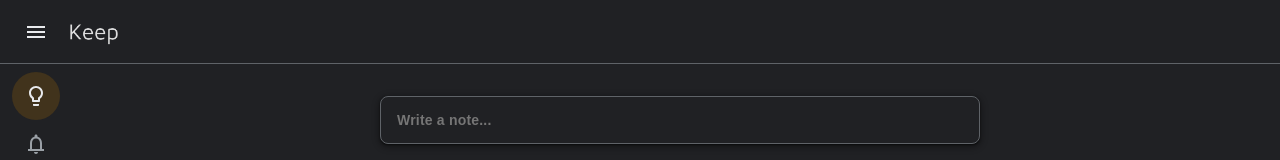
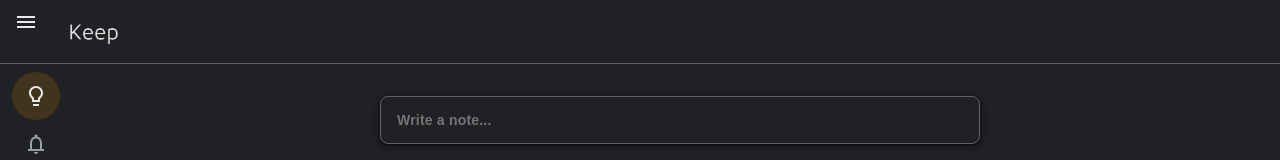
Before and after one commit to KyLoc20/keep-practice, a Vue app: page / in a window 1280 px wide. Shown: the top 160 px of the page. Built offline with nearby package versions, Linux system fonts and the light colour scheme; a web font is replaced by a local one.

Commit message:
[IconButton] rewrite

```diff
--- a/src/App.vue
+++ b/src/App.vue
@@ -7,6 +7,7 @@
             <icon-button
               color="plain"
               icon="menu"
+              :iconSize="24"
               iconColor="#e8eaed"
               @click="handleOpenMenu"
             ></icon-button>
@@ -49,15 +50,17 @@
           <section class="control-context" v-if="isInputFocused">
             <section class="tool-context">
               <icon-button
-                color="plain"
                 size="sm"
                 icon="label"
+                hoverColor="rgba(232,234,237,0.08)"
                 iconColor="#9aa0a6"
+                disabled
               ></icon-button>
               <icon-button
-                color="plain"
                 size="sm"
                 icon="palette"
+                :iconSize="16"
+                 hoverColor="rgba(232,234,237,0.08)"
                 iconColor="#9aa0a6"
               ></icon-button>
             </section>
@@ -85,7 +88,7 @@
 <script>
 import AppBar from "./local/components/AppBar";
 import Vnote from "./local/components/Note";
-import IconButton from "./components/Button/IconButton";
+import IconButton from "./components/Button/IconButton2";
 import Icon from "./components/Icon/Icon";
 import { NoteManager, Note } from "./local/controller/note";
 export default {
@@ -191,6 +194,10 @@
     }
     .navigation-menu {
       margin: 0 4px;
+      .icon-button{
+        width:48px;
+        height:48px;
+      }
     }
     .logo {
       width: 60px;
@@ -311,16 +318,16 @@
             align-items: center;
             .icon-button {
               margin: 0 8px;
-              &:hover {
-                /deep/ .icon {
-                  fill: #e8eaed !important;
-                }
-              }
+              // &:hover {
+              //   /deep/ .icon {
+              //     fill: #e8eaed !important;
+              //   }
+              // }
 
-              /deep/ button {
-                //todo IconButton prop missing
-                padding: 7px;
-              }
+              // /deep/ button {
+              //   //todo IconButton prop missing
+              //   padding: 7px;
+              // }
             }
           }
           .action-context {
--- a/src/components/Button/Button.vue
+++ b/src/components/Button/Button.vue
@@ -292,7 +292,7 @@
   }
 }
 .iconed-btn {
-  box-shadow: none;
+
   background: transparent;
   &.default-btn {
     color: rgba(0, 0, 0, 0.54);
--- /dev/null
+++ b/src/components/Button/IconButton2 copy.vue
@@ -0,0 +1,116 @@
+<template>
+  <section class="icon-button" :class="classIconButton">
+    <vbutton
+      variant="iconed"
+      :color="color"
+      :rippleFixed="true"
+      :disabled="disabled"
+      @click="handleButtonClick('button', $event)"
+    >
+      <icon
+        :size="size"
+        :name="icon?icon:ariaLabel"
+        :color="iconColor"
+        :badge="badge | badgeAdder('md', this.badgeColor, this.badgeVisible)"
+      ></icon>
+    </vbutton>
+  </section>
+</template>
+<script>
+import Vbutton from "./Button";
+import Icon from "../../components/Icon/Icon";
+export default {
+  name: "IconButton",
+  components: { Vbutton, Icon },
+  mixins: [],
+  filters: {
+    badgeAdder(content, size, color, visible) {
+      if (content === undefined) return undefined;
+      else
+        return {
+          content,
+          size,
+          color: color ? color : "secondary",
+          visible: visible === undefined ? true : visible,
+        };
+    },
+  },
+  props: {
+    color: {
+      default: "default",
+      validator: (v) => {
+        return ["plain", "default", "primary", "secondary"].indexOf(v) !== -1;
+      },
+    },
+    size: {
+      default: "md",
+      validator: (v) => {
+        return ["sm", "md", "lg"].indexOf(v) !== -1;
+      },
+    },
+    icon: {
+      type: String,
+    },
+    iconColor: {
+      type: String,
+    },
+    //alias ariaLabel
+    ariaLabel: {
+      type: String,
+    },
+    disabled: {
+      default: false,
+      type: Boolean,
+    },
+    badge: {
+      required: false,
+      type: Number,
+    },
+    badgeColor: {
+      required: false,
+      type: String,
+    },
+    badgeVisible: {
+      default: true,
+      type: Boolean,
+    },
+  },
+  data() {
+    return {
+      isActive: !this.disabled,
+    };
+  },
+  computed: {
+    classIconButton() {
+      return this.disabled
+        ? " disabled"
+        : this.color + (this.isFlat ? " flat" : "");
+    },
+  },
+  methods: {
+    handleButtonClick(e) {
+      if (!this.isActive) return;
+      console.log("Inner Icon onButtonClick");
+      this.$emit("click", e);
+    },
+  },
+};
+</script>
+<style lang="less" scoped>
+.icon-button {
+  display: flex;
+  flex-direction: column;
+  justify-content: center;
+  align-items: center;
+  button {
+    user-select: none;
+    width: inherit;
+    height: inherit;
+    border-radius: 50%;
+    box-shadow: none;
+    //todo padding and size need to be specified
+    //size 44 48 60
+    padding: 12px;
+  }
+}
+</style>
--- /dev/null
+++ b/src/components/Button/IconButton2.vue
@@ -0,0 +1,198 @@
+<template>
+  <section class="icon-button" :class="disabled ? 'disabled' : ''">
+    <button
+      @click="handleButtonClick"
+      @mouseenter="handleHoverEnter"
+      @mouseleave="handleHoverLeave"
+      :style="mainBgColor"
+    >
+      <icon
+        :size="iconSize ? iconSize : size"
+        :name="icon ? icon : ariaLabel"
+        :color="iconFillColor"
+      ></icon>
+    </button>
+  </section>
+</template>
+<script>
+import Icon from "../../components/Icon/Icon";
+import Rippleable from "../../mixins/rippleable";
+import { requireOneOf, requirePositiveNumber } from "../common/validator";
+const propSize = {
+  default: "md",
+  validator: (v) => {
+    return [
+      requireOneOf(["sm", "md", "lg"]),
+      requirePositiveNumber(),
+    ].some((test) => test(v));
+  },
+};
+const ColorThemeMap = {
+  primary: {
+    main: [0, 0, 0, 0],
+    focus: [25, 118, 210, 0.04], //on hover or select
+    icon: [25, 118, 210, 0.8],
+    ripple: [25, 118, 210, 0.3],
+  },
+  secondary: {
+    main: [0, 0, 0, 0],
+    focus: [220, 0, 78, 0.04], //on hover or select
+    icon: [220, 0, 78, 0.8],
+    ripple: [220, 0, 78, 0.3],
+  },
+  default: {
+    main: [0, 0, 0, 0],
+    focus: [0, 0, 0, 0.04], //on hover or select
+    icon: [0, 0, 0, 0.54],
+    ripple: [0, 0, 0, 0.3],
+  },
+  plain: {
+    main: [0, 0, 0, 0],
+    focus: [232, 234, 237, 0.08], //on hover or select
+    icon: [255, 255, 255, 1],
+    ripple: [255, 255, 255, 0.3],
+  },
+};
+export default {
+  name: "IconButton",
+  components: { Icon },
+  mixins: [Rippleable],
+  props: {
+    color: {
+      default: "default",
+      validator: (v) => {
+        return ["plain", "default", "primary", "secondary"].indexOf(v) !== -1;
+      },
+    },
+    icon: {
+      type: String,
+    },
+    //alias iconSize
+    size: propSize,
+    iconSize: propSize,
+    disabled: {
+      default: false,
+      type: Boolean,
+    },
+    hoverColor:{
+       type: String,
+      required: false,
+    },
+    iconColor: {
+      type: String,
+      required: false,
+    },
+    rippleColor: {
+      type: String,
+      required: false,
+    },
+    //todo to implement apis below
+    //alias icon
+    ariaLabel: {
+      type: String,
+    },
+    badge: {
+      required: false,
+      type: Number,
+    },
+    badgeColor: {
+      required: false,
+      type: String,
+    },
+    badgeVisible: {
+      default: true,
+      type: Boolean,
+    },
+  },
+  data() {
+    return {
+      isActive: !this.disabled,
+      isHovering: false,
+    };
+  },
+  computed: {
+    mainBgColor() {
+      //todo disabled
+      if (this.isHovering)
+        return {
+          background: this.hoverColor||this.getColorFromTheme(this.color, "focus"),
+        };
+      else {
+        return {
+          background: "transparent",
+        };
+      }
+    },
+    iconFillColor() {
+      return this.iconColor || this.getColorFromTheme(this.color, "icon");
+    },
+    rippleRenderColor() {
+      return this.rippleColor || this.getColorFromTheme(this.color, "ripple");
+    },
+  },
+  methods: {
+    getColorFromTheme(theme, type) {
+      let colorSet = ColorThemeMap[theme] || ColorThemeMap["default"];
+      let rgba = colorSet[type];
+      if (!rgba) throw Error(`Not Found the ${type}-color of ${theme}`);
+      return this.parseColor(rgba);
+    },
+    parseColor(inputColorArray, alpha) {
+      let arr = [...inputColorArray];
+      if (alpha) arr[3] = alpha;
+      return `rgba(${arr[0]},${arr[1]},${arr[2]},${arr[3]})`;
+    },
+    handleButtonClick(e) {
+      if (!this.isActive) return;
+      console.log("Inner Icon onButtonClick");
+      this.$emit("click", e);
+      this.createRippleByAddingLayer(e, true, this.rippleRenderColor);
+    },
+    handleHoverEnter() {
+      if (!this.isActive) return;
+      this.isHovering = true;
+    },
+    handleHoverLeave() {
+      if (!this.isActive) return;
+      this.isHovering = false;
+    },
+  },
+};
+</script>
+<style lang="less" scoped>
+.remove-button-default {
+  margin: 0;
+  outline: none;
+  border: none;
+  cursor: pointer;
+  user-select: none;
+}
+
+.center-layout {
+  display: flex;
+  flex-direction: column;
+  justify-content: center;
+  align-items: center;
+}
+.icon-button {
+  border-radius: 50%;
+  box-shadow: none;
+  background: transparent;
+  button {
+    .remove-button-default();
+    border-radius: 50%;
+    .center-layout();
+    box-sizing: border-box;
+    width: 28px;
+    height: 28px;
+  }
+  // &.disabled {
+  //   button {
+  //     color: rgba(0, 0, 0, 0.26);
+  //     &:hover {
+  //       color: rgba(0, 0, 0, 0.26);
+  //     }
+  //   }
+  // }
+}
+</style>
--- /dev/null
+++ b/src/components/common/validator.js
@@ -0,0 +1,20 @@
+function requireOneOf(arr) {
+    return (candidate) => {
+        console.log('requireOneOf', )
+        if (arr.indexOf(candidate) > -1) return true
+        else return false
+    }
+}
+
+function requirePositiveNumber() {
+    return (candidate) => {
+        console.log('requirePositiveNumber', )
+        if (typeof candidate === "number" && candidate > 0) return true
+        else return false
+    }
+
+}
+export {
+    requireOneOf,
+    requirePositiveNumber,
+}
```
Also changed, not shown: src/test.js (added, +18 -0 lines).
